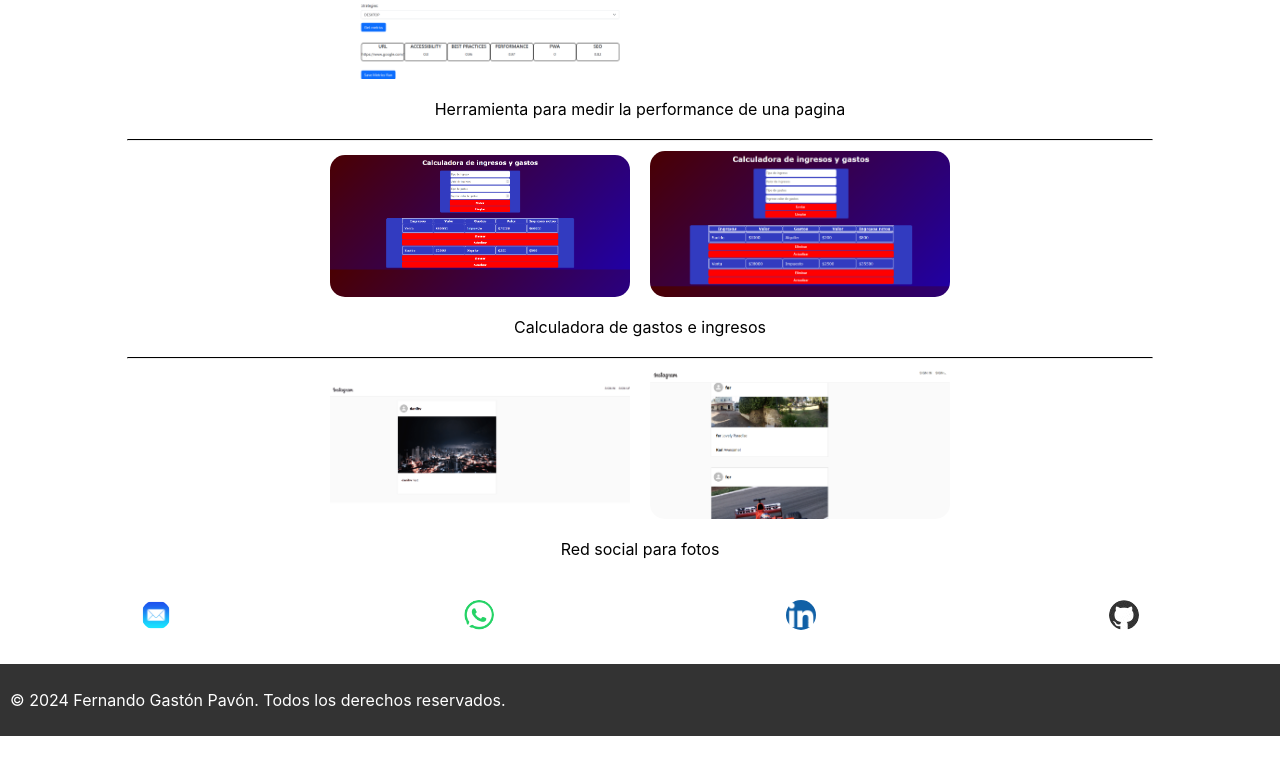
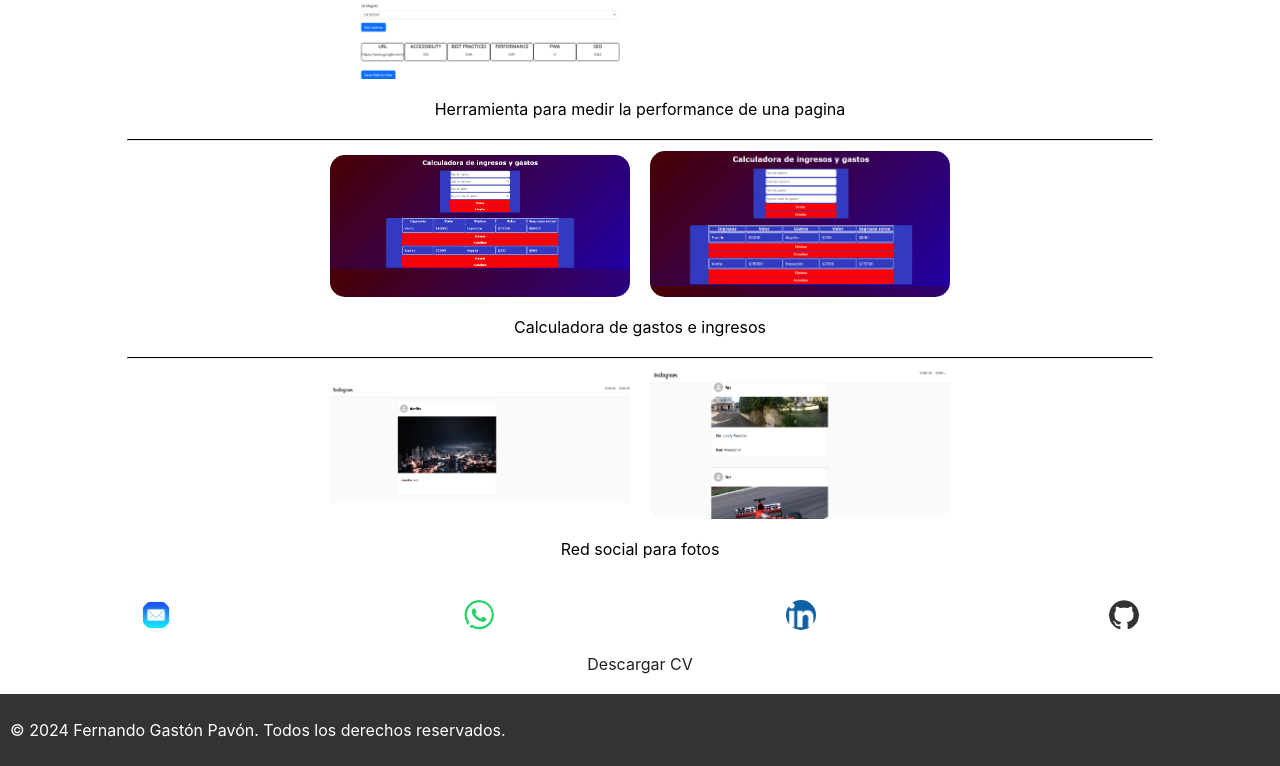
Before and after one commit to Ferdinand77Raw/my-resume, a React (Create React App) app: page / in a window 1280 px wide. Shown: the part 2978-3744 px from the top of the page. Before the commit the page ends 3714 px from the top, so only its background shows below. Built offline with nearby package versions, Linux system fonts and the light colour scheme.

Commit message:
Se incluyen los CVs para descargar

```diff
--- a/src/components/Footer.js
+++ b/src/components/Footer.js
@@ -73,7 +73,18 @@ function FooterComponent() {
     },
   });
 
-  const cvPath = language === 'es' ? '../assets/cv/FernandoPavonCV2024-Esp.pdf' : '../assets/cv/FernandoPavonCV2024-Eng.pdf';
+      // Estilo para el componente de enlace
+  const Anchorage = styled('a')(({ theme }) => ({
+        color: theme.palette.text.primary, // Usar el color de texto del tema
+        backgroundColor: '#ffff',
+        borderRadius: '15px',
+        textDecoration: 'none',
+        '&:hover': {
+            textDecoration: 'underline', // Subrayar al pasar el mouse
+        },
+    }));
+
+  const cvPath = language === 'es' ? '../assets/cv/FernandoPavonCV2024_Esp.pdf' : '../assets/cv/FernandoPavonCV2024_Eng.pdf';
 
   return (
     <div>
@@ -92,11 +103,9 @@ function FooterComponent() {
         </TransparentButton>
       </ContactButtonsContainer>
 
-      {/*
-      <a href={cvPath} download>
+      <Anchorage href={cvPath} download>
         {language === 'es' ? 'Descargar CV' : 'Download CV'}
-      </a>
-      */}
+      </Anchorage>
 
       <FooterBottom>
         <p>{texts.footer}</p>
```
Also changed, not shown: 2 other files (tests, documents, lock files or other folders).
